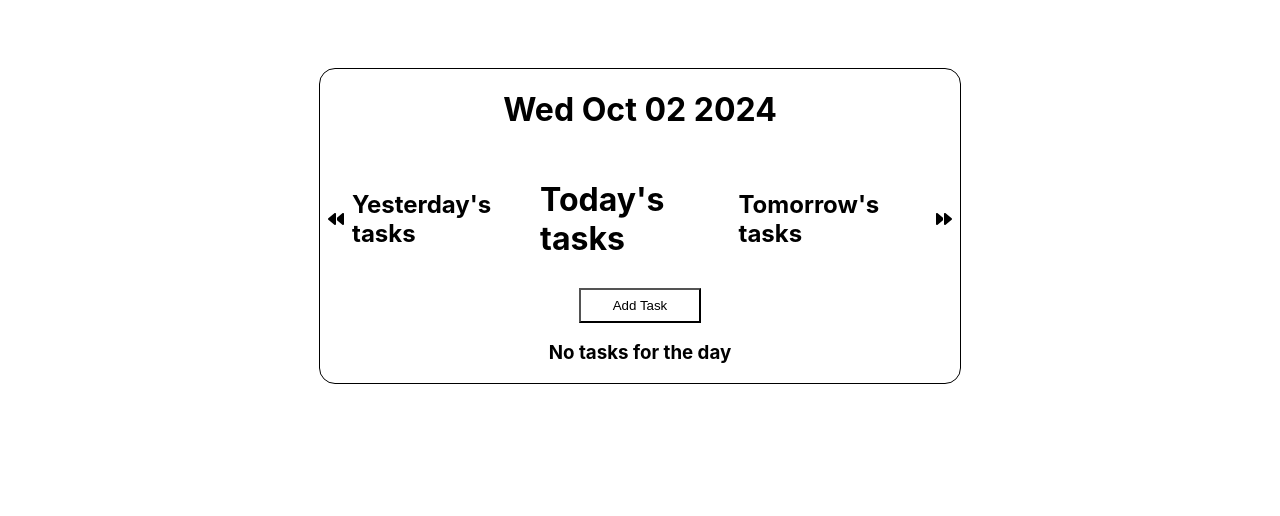
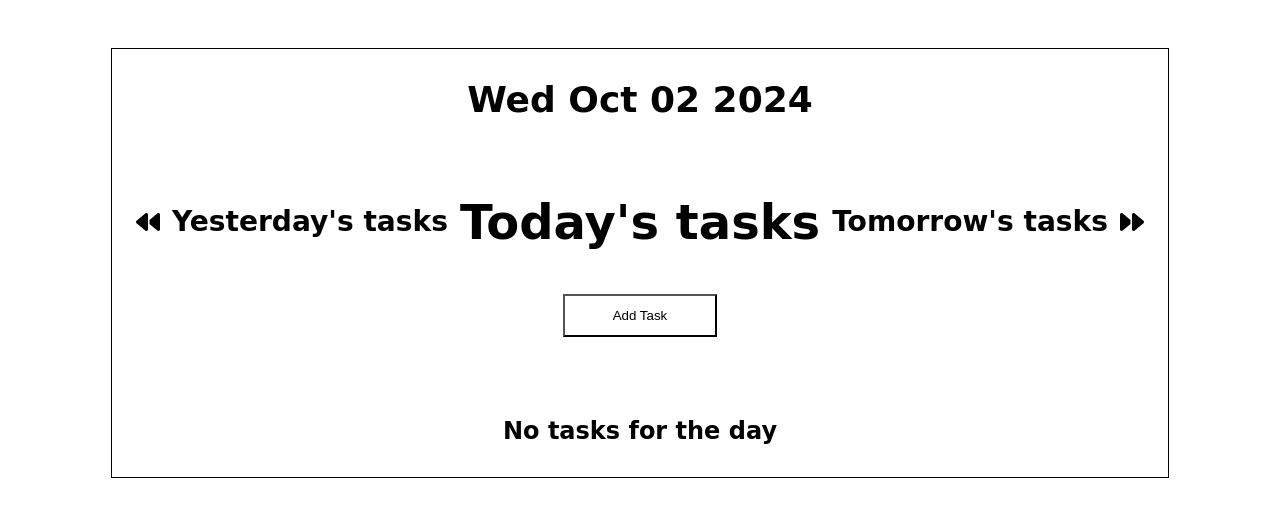
Before and after one commit to lloydaf/daily, a React (Create React App) app: page / in a window 1280 px wide. Shown: the top 516 px of the page. Built offline with nearby package versions, Linux system fonts and the light colour scheme.

Commit message:
fix: styling changes, ability to move tasks forward, relying on ids to allow duplicate tasks

```diff
--- a/src/components/Item.css
+++ b/src/components/Item.css
@@ -1,3 +1,33 @@
 .strikethrough {
     text-decoration: line-through;
 }
+
+.item-container {
+    margin: 0 1rem;
+    width: 100%;
+    display: flex;
+    flex-direction: row;
+    justify-content: space-between;
+    border-top: 1px solid darkgrey;
+    padding: 1rem 0;
+}
+
+.item-container:hover {
+    background-color: #fafafa;
+}
+
+.item {
+    margin: 0 1rem;
+}
+
+.action-container {
+    margin: 0 1rem;
+}
+
+.action-button {
+    margin-left: 1rem;
+    border: 0;
+    background-color: transparent;
+    font-size: 1rem;
+    cursor: pointer;
+}
--- a/src/components/Item.tsx
+++ b/src/components/Item.tsx
@@ -1,26 +1,27 @@
 import { FontAwesomeIcon } from '@fortawesome/react-fontawesome'
-import { faTrash } from '@fortawesome/free-solid-svg-icons'
-import { DeleteItem, Item, ToggleItemCheck } from "../types/types";
+import { faTrash, faArrowRight } from '@fortawesome/free-solid-svg-icons'
+import { ItemFunction, Item, ToggleItemCheck } from "../types/types";
 import './Item.css'
 
-export const ItemComponent = ({item, toggleItemCheck, deleteItem}: {
+export const ItemComponent = ({ item, toggleItemCheck, deleteItem, moveToNextDay, dateOffset }: {
     item: Item,
     toggleItemCheck: ToggleItemCheck,
-    deleteItem: DeleteItem
+    deleteItem: ItemFunction,
+    moveToNextDay: ItemFunction,
+    dateOffset: number
 }) =>
-    <div style={{
-        margin: '0.5rem 1rem',
-        width: '100%',
-        display: 'flex',
-        flexDirection: 'row',
-        justifyContent: 'space-between'
-    }}>
-        <div style={{margin: '0 1rem'}}>
-            <input type="checkbox" checked={item.done}
+    <div className="item-container">
+        <div className="item">
+            <input title="Mark as done" type="checkbox" checked={item.done}
                    onChange={e => toggleItemCheck({checked: e.target.checked, item})}/>
             <span className={item.done ? "strikethrough" : ""} style={{margin: '0 0.5rem'}}>{item.name}</span>
         </div>
-        <div style={{margin: '0 1rem'}}>
-            <FontAwesomeIcon icon={faTrash} onClick={() => deleteItem(item)}/>
+        <div className="action-container">
+            <button className="action-button" disabled={item.done || dateOffset === 1}>
+                <FontAwesomeIcon title="Move to next day" icon={faArrowRight} onClick={() => moveToNextDay(item)}/>
+            </button>
+            <button className="action-button">
+                <FontAwesomeIcon title="Delete" icon={faTrash} onClick={() => deleteItem(item)}/>
+            </button>
         </div>
     </div>
--- a/src/index.css
+++ b/src/index.css
@@ -1,6 +1,6 @@
 body {
     margin: 0;
-    font-family: -apple-system, BlinkMacSystemFont, 'Segoe UI', 'Roboto', 'Oxygen',
+    font-family: 'Comic Sans MS', -apple-system, BlinkMacSystemFont, 'Segoe UI', 'Roboto', 'Oxygen',
     'Ubuntu', 'Cantarell', 'Fira Sans', 'Droid Sans', 'Helvetica Neue',
     sans-serif;
     -webkit-font-smoothing: antialiased;
@@ -11,3 +11,13 @@ code {
     font-family: source-code-pro, Menlo, Monaco, Consolas, 'Courier New',
     monospace;
 }
+
+html {
+    font-size: 0.75em;
+}
+
+@media screen and (min-width: 45em) {
+    html {
+        font-size: 1.5em;
+    }
+}
--- a/src/types/types.ts
+++ b/src/types/types.ts
@@ -1,8 +1,9 @@
 export interface Item {
     name: string
     done: boolean
+    id: number
 }
 
 export type ToggleItemCheck = (args: { checked: boolean, item: Item }) => void
 
-export type DeleteItem = (item: Item) => void
+export type ItemFunction = (item: Item) => void
--- a/src/views/Home.css
+++ b/src/views/Home.css
@@ -24,6 +24,7 @@
     padding: 0.5rem 2rem;
     background-color: white;
     cursor: pointer;
+    margin-bottom: 2rem;
 }
 
 .button:hover {
@@ -31,11 +32,8 @@
 }
 
 .outline {
-    width: 50%;
-    minWidth: fit-content;
+    min-width: fit-content;
+    min-height: fit-content;
     border: 1px solid black;
-    border-radius: 1rem;
-    margin: 1rem;
-    bottom: 50%;
-    position: absolute;
+    margin: 2rem;
 }
--- a/src/views/Home.tsx
+++ b/src/views/Home.tsx
@@ -2,7 +2,7 @@ import { useEffect, useState } from "react"
 import { faBackward, faForward } from '@fortawesome/free-solid-svg-icons'
 import { FontAwesomeIcon } from "@fortawesome/react-fontawesome";
 import { ItemComponent } from "../components/Item";
-import { DeleteItem, Item, ToggleItemCheck } from "../types/types";
+import { ItemFunction, Item, ToggleItemCheck } from "../types/types";
 import './Home.css'
 
 export const Home = () => {
@@ -35,19 +35,19 @@ export const Home = () => {
 
     const addItem = () => {
         const newItem = prompt("Enter item to add", "")
-        newItem && setDailyItems([...dailyItems, {name: newItem, done: false}])
+        newItem && setDailyItems([...dailyItems, {name: newItem, done: false, id: Date.now()}])
     }
 
     const toggleItemCheck: ToggleItemCheck = ({checked, item}) => {
         setDailyItems([
-            ...dailyItems.filter(dailyItem => dailyItem.name !== item.name && !item.done),
-            {name: item.name, done: checked},
-            ...dailyItems.filter(dailyItem => dailyItem.name !== item.name && item.done)])
+            ...dailyItems.filter(dailyItem => dailyItem.id !== item.id && !item.done),
+            {name: item.name, done: checked, id: item.id},
+            ...dailyItems.filter(dailyItem => dailyItem.id !== item.id && item.done)])
     }
 
-    const deleteItem: DeleteItem = item => {
+    const deleteItem: ItemFunction = item => {
         if(prompt(`Are you sure you want to delete "${item.name}"? Yes / No`, "No") === "Yes"){
-            const items = dailyItems.filter(dailyItem => dailyItem.name !== item.name)
+            const items = dailyItems.filter(dailyItem => dailyItem.id !== item.id)
             if(items.length) {
                 localStorage.setItem(dateStr, JSON.stringify(items))
             }
@@ -58,27 +58,56 @@ export const Home = () => {
         }
     }
 
+    const moveToNextDay: ItemFunction = item => {
+        if(prompt(`Are you sure you want to move "${item.name}" to the next day? Yes / No`, "No") === "Yes") {
+            const date = new Date();
+            date.setHours(0, 0, 0, 0);
+            date.setDate(date.getDate() + dateOffset + 1);
+            const nextDateStr = date.toDateString();
+            try {
+                const nextDayItems = JSON.parse(localStorage.getItem(nextDateStr)!)
+                localStorage.setItem(nextDateStr, JSON.stringify([...nextDayItems, item]))
+            } catch (e: unknown) {
+                localStorage.setItem(nextDateStr, JSON.stringify([item]))
+            }
+
+            const items = dailyItems.filter(dailyItem => dailyItem.id !== item.id)
+            if (items.length) {
+                localStorage.setItem(dateStr, JSON.stringify(items))
+            } else {
+                localStorage.removeItem(dateStr)
+            }
+            setDailyItems(items)
+        }
+    }
+
     return (
         <div className="flex row">
-            <div
-                 className="flex column outline">
-                <h1>{dateStr}</h1>
+            <div className="flex column outline">
+                <h2>{dateStr}</h2>
                 <div style={{width: '100%', margin: '0.5rem 1rem'}} className="flex row">
                     <div className="link flex row" onClick={() => setDateOffset(-1)}>
                         <FontAwesomeIcon style={{margin: '0 0.5rem'}}  icon={faBackward} />
-                        <h2>Yesterday's tasks</h2>
+                        <h3>Yesterday's tasks</h3>
                     </div>
                     <h1 className="link" onClick={() => setDateOffset(0)}>Today's tasks</h1>
                     <div className="link flex row" onClick={() => setDateOffset(1)}>
-                        <h2>Tomorrow's tasks</h2>
+                        <h3>Tomorrow's tasks</h3>
                         <FontAwesomeIcon style={{margin: '0 0.5rem'}}  icon={faForward}/>
                     </div>
                 </div>
                 <button className="button" onClick={addItem} disabled={dateOffset === -1}>Add Task</button>
                 {dailyItems.map((item, index) => (
-                    <ItemComponent key={index} item={item} toggleItemCheck={toggleItemCheck} deleteItem={deleteItem}/>
+                    <ItemComponent
+                        key={index}
+                        item={item}
+                        toggleItemCheck={toggleItemCheck}
+                        deleteItem={deleteItem}
+                        moveToNextDay={moveToNextDay}
+                        dateOffset={dateOffset}
+                    />
                 ))}
-                {dailyItems.length === 0 && <h3>No tasks for the day</h3>}
+                {dailyItems.length === 0 && <h4>No tasks for the day</h4>}
             </div>
         </div>
     )
```
